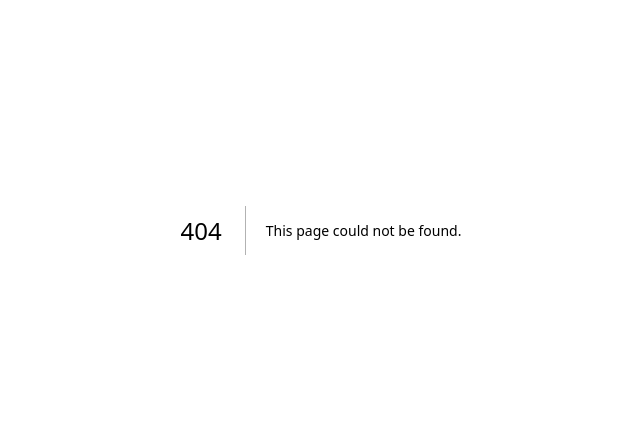
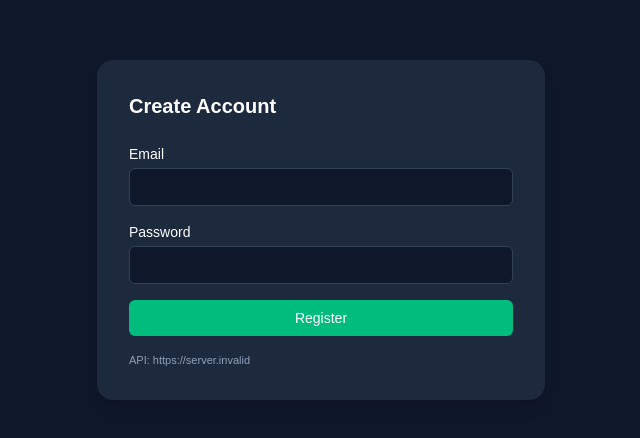
Before and after one commit to bhaaveshAiPro/ai-earning-platform, a Next.js app in the folder frontend/: page /register in a window 1280 px wide. Before the commit this address had no page. Shown: the part 170-608 px from the top of the page, without its empty margins (319-959 px from the left). Built offline with nearby package versions, Linux system fonts and the light colour scheme; no server answers.

Commit message:
Added new register page

```diff
--- /dev/null
+++ b/frontend/app/register/page.tsx
@@ -0,0 +1,123 @@
+"use client";
+
+import { useState } from "react";
+
+const API_BASE =
+  process.env.NEXT_PUBLIC_CUSTOMER_API_URL ||
+  "https://ai-saas-platform-customer-production.up.railway.app";
+
+export default function RegisterPage() {
+  const [email, setEmail] = useState("");
+  const [password, setPassword] = useState("");
+  const [loading, setLoading] = useState(false);
+  const [error, setError] = useState<string | null>(null);
+  const [success, setSuccess] = useState<string | null>(null);
+
+  async function handleRegister(e: React.FormEvent) {
+    e.preventDefault();
+    setError(null);
+    setSuccess(null);
+
+    if (!email || !password) {
+      setError("Please enter email and password.");
+      return;
+    }
+
+    try {
+      setLoading(true);
+
+      const res = await fetch(`${API_BASE}/auth/register`, {
+        method: "POST",
+        headers: {
+          "Content-Type": "application/json",
+        },
+        body: JSON.stringify({ email, password }),
+      });
+
+      const data = await res.json().catch(() => ({}));
+      console.log("Register response:", data); // <-- useful in DevTools
+
+      // If HTTP error or backend status != ok
+      if (!res.ok || data.status !== "ok") {
+        const msg =
+          data?.message ||
+          "Registration failed. Please check your details and try again.";
+        setError(msg);
+        return;
+      }
+
+      if (!data.userId) {
+        // This SHOULD NOT happen with our backend, but just in case:
+        setError("Registration succeeded but user id was missing from backend.");
+        return;
+      }
+
+      // ✅ Success
+      setSuccess("Account created! You can now log in.");
+      // You can also redirect here if you want:
+      // window.location.href = "/login";
+
+    } catch (err: any) {
+      console.error("Register error:", err);
+      setError("Network error contacting backend.");
+    } finally {
+      setLoading(false);
+    }
+  }
+
+  return (
+    <div className="min-h-screen flex items-center justify-center bg-slate-900 text-white">
+      <div className="w-full max-w-md rounded-2xl bg-slate-800 p-8 shadow-lg">
+        <h1 className="text-xl font-semibold mb-6">Create Account</h1>
+
+        <form onSubmit={handleRegister} className="space-y-4">
+          <div>
+            <label className="block text-sm mb-1">Email</label>
+            <input
+              type="email"
+              className="w-full rounded-md bg-slate-900 border border-slate-700 px-3 py-2 text-sm focus:outline-none focus:ring-2 focus:ring-emerald-500"
+              value={email}
+              onChange={(e) => setEmail(e.target.value)}
+              autoComplete="email"
+            />
+          </div>
+
+          <div>
+            <label className="block text-sm mb-1">Password</label>
+            <input
+              type="password"
+              className="w-full rounded-md bg-slate-900 border border-slate-700 px-3 py-2 text-sm focus:outline-none focus:ring-2 focus:ring-emerald-500"
+              value={password}
+              onChange={(e) => setPassword(e.target.value)}
+              autoComplete="new-password"
+            />
+          </div>
+
+          {error && (
+            <p className="text-sm text-red-400 flex items-center gap-1">
+              ❌ {error}
+            </p>
+          )}
+
+          {success && (
+            <p className="text-sm text-emerald-400 flex items-center gap-1">
+              ✅ {success}
+            </p>
+          )}
+
+          <button
+            type="submit"
+            disabled={loading}
+            className="w-full rounded-md bg-emerald-500 hover:bg-emerald-600 py-2 text-sm font-medium disabled:opacity-60"
+          >
+            {loading ? "Creating account..." : "Register"}
+          </button>
+        </form>
+
+        <p className="mt-4 text-[11px] text-slate-400">
+          API: {API_BASE}
+        </p>
+      </div>
+    </div>
+  );
+}
```
